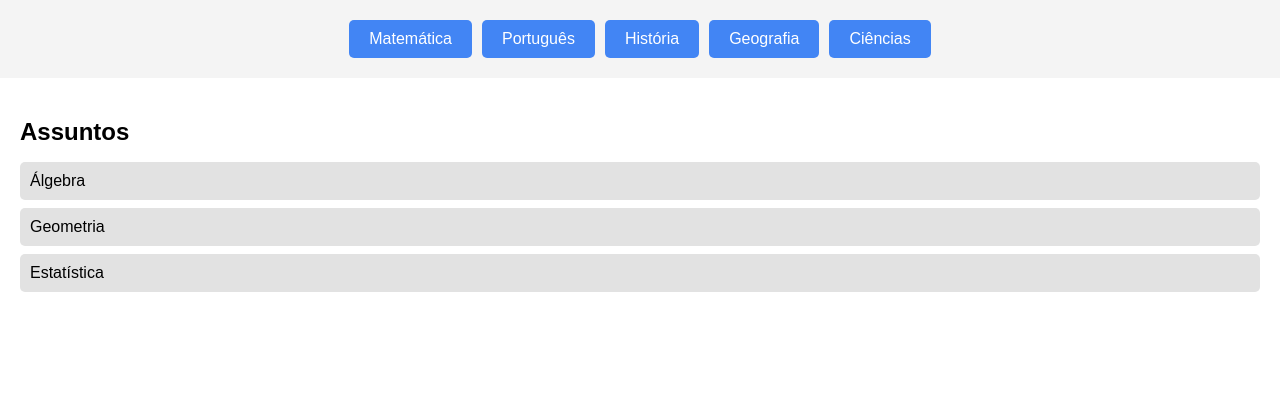
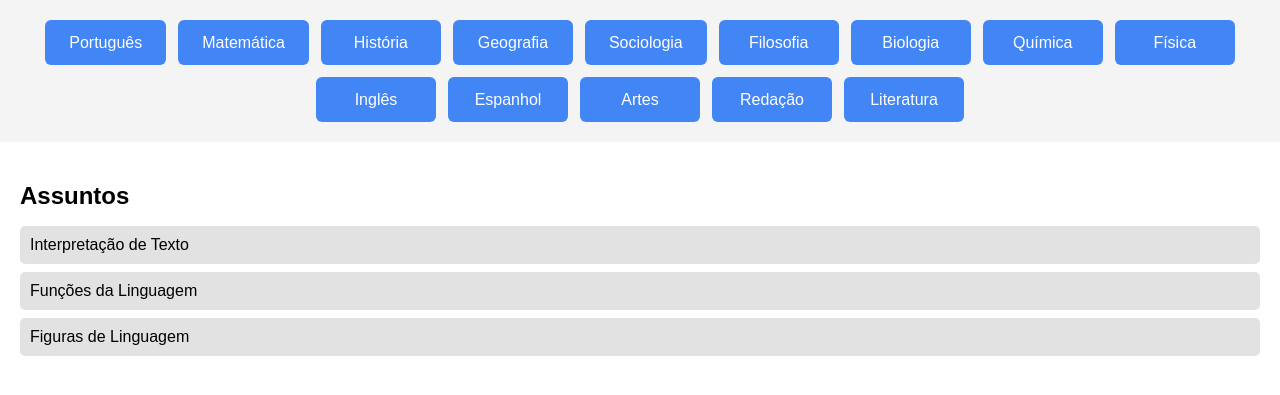
Before and after one commit to JoseFranciscoDev/Educ8-Web, a Django app: page /materias in a window 1280 px wide. Shown: the top 395 px of the page. Run offline with Django 5.2, Linux system fonts and the light colour scheme; data comes from the database, SQL or seed files in the repository; both versions use the stored data as it was after the commit.

Commit message:
conteudo dinamico

```diff
--- a/core/models.py
+++ b/core/models.py
@@ -8,7 +8,7 @@ class Materia(models.Model):
 class Assunto(models.Model):
     idAssunto = models.AutoField(primary_key=True)
     nomeAssuntos = models.TextField(max_length=30, null=False)
-    materia = models.ForeignKey(Materia, on_delete=models.CASCADE)
+    materia = models.ForeignKey(Materia, related_name='assuntos', on_delete=models.CASCADE)
 
 class Aula(models.Model):
     idAula = models.AutoField(primary_key=True)
--- a/core/templates/core/pages/materias.html
+++ b/core/templates/core/pages/materias.html
@@ -3,7 +3,7 @@
 
 <head>
   <meta charset="UTF-8">
-  <title>Aplicação de Estudos - ENEM</title>
+  <title>Matérias</title>
   <meta name="viewport" content="width=device-width, initial-scale=1.0">
   <style>
     body {
@@ -12,24 +12,31 @@
       padding: 0;
     }
 
+    ul {
+      padding: 20px;
+    }
+
     header {
       background-color: #f4f4f4;
       padding: 20px;
       display: flex;
+      flex-wrap: wrap;
       justify-content: center;
-      gap: 10px;
-      flex-wrap: wrap;
+      gap: 12px;
     }
 
     header button {
-      padding: 10px 20px;
+      padding: 12px 24px;
       font-size: 16px;
       cursor: pointer;
       border: none;
       background-color: #4285F4;
       color: #fff;
-      border-radius: 5px;
+      border-radius: 6px;
       transition: background-color 0.3s;
+      min-width: 120px;
+      min-height: 45px;
+      text-align: center;
     }
 
     header button:hover {
@@ -63,45 +70,54 @@
 </head>
 
 <body>
+
   <header>
-    <button onclick="showTopics('matematica')">Matemática</button>
-    <button onclick="showTopics('portugues')">Português</button>
-    <button onclick="showTopics('historia')">História</button>
-    <button onclick="showTopics('geografia')">Geografia</button>
-    <button onclick="showTopics('ciencias')">Ciências</button>
+    {% for materia in materias %}
+      <button onclick="showTopics('{{ materia.idMateria }}')">{{ materia.nomeMateria }}</button>
+    {% endfor %}
   </header>
 
   <div class="container">
     <div class="topics">
       <h2>Assuntos</h2>
       <ul id="topics-list">
-        <!-- Os assuntos serão inseridos aqui via JavaScript -->
+        <!-- Assuntos aparecem aqui -->
       </ul>
     </div>
   </div>
 
   <script>
     const topics = {
-      matematica: ["Álgebra", "Geometria", "Estatística"],
-      portugues: ["Gramática", "Literatura", "Interpretação de Texto"],
-      historia: ["História do Brasil", "História Geral", "Geopolítica"],
-      geografia: ["Cartografia", "Climatologia", "Recursos Naturais"],
-      ciencias: ["Física", "Química", "Biologia"]
+      {% for materia in materias %}
+        {{ materia.idMateria }}: [
+          {% for assunto in materia.assuntos.all %}
+            "{{ assunto.nomeAssuntos|escapejs }}"{% if not forloop.last %}, {% endif %}
+          {% endfor %}
+        ]{% if not forloop.last %}, {% endif %}
+      {% endfor %}
     };
 
-    function showTopics(materia) {
+    function showTopics(id) {
       const list = document.getElementById("topics-list");
       list.innerHTML = "";
-      topics[materia].forEach(function (assunto) {
+
+      if (topics[id] && topics[id].length > 0) {
+        topics[id].forEach(function (assunto) {
+          const li = document.createElement("li");
+          li.textContent = assunto;
+          list.appendChild(li);
+        });
+      } else {
         const li = document.createElement("li");
-        li.textContent = assunto;
+        li.textContent = "Nenhum assunto encontrado.";
         list.appendChild(li);
-      });
+      }
     }
 
-    // Exibe os assuntos de "Matemática" por padrão ao carregar a página
+    // Exibe a primeira matéria por padrão
     window.onload = function () {
-      showTopics('matematica');
+      const primeira = Object.keys(topics)[0];
+      if (primeira) showTopics(primeira);
     };
   </script>
 </body>
--- a/core/views.py
+++ b/core/views.py
@@ -1,8 +1,10 @@
 from django.shortcuts import render
 from django.http import HttpResponse
+from .models import Materia
 
 def index(request):
     return render(request, 'core/index.html')
 
 def materias(request):
-    return render(request, 'core/pages/materias.html')
+    materias = Materia.objects.prefetch_related('assuntos').all()
+    return render(request, 'core/pages/materias.html', {'materias': materias})
```
Also changed, not shown: core/migrations/0002_alter_assunto_materia.py (added), db.sqlite3.
